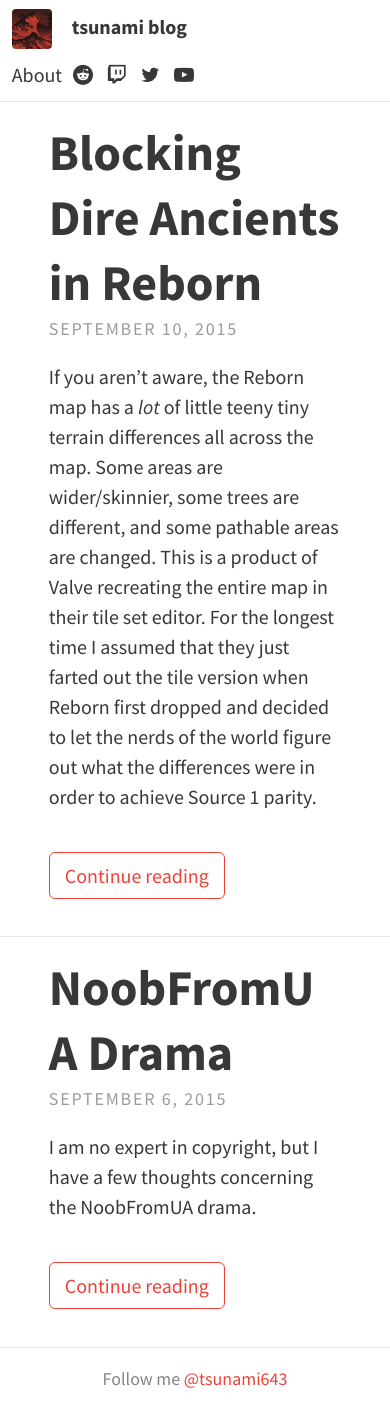
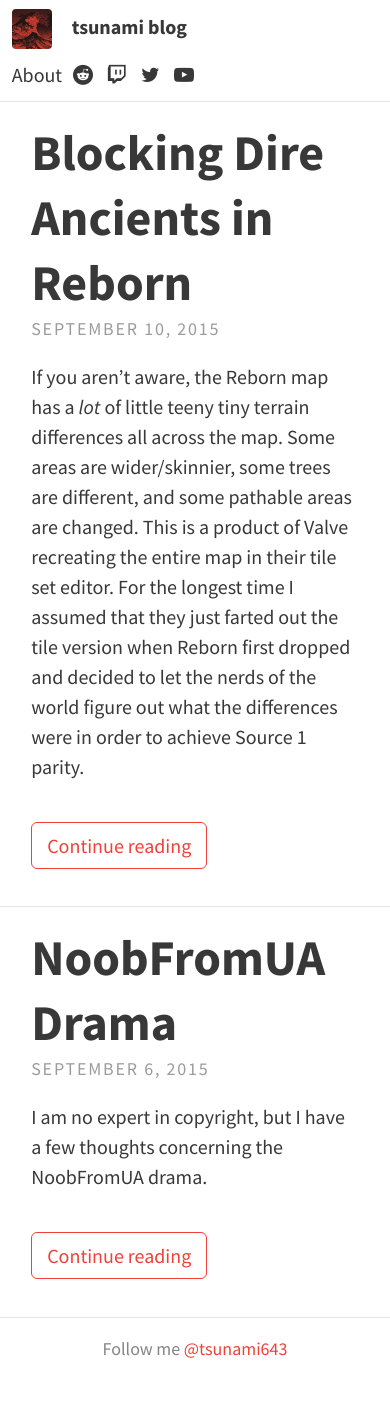
Before and after one commit to tsunami643/blog, a Jekyll site: the page built from index.html, in a window 390 px wide. Built offline with Jekyll 4.4.1, drawn with Linux system fonts in a browser that asks for light colours; nearby versions of some CDN libraries; the list of posts is cut into pages by our own code; after the commit the page ends 1380 px from its top, so only the background shows below that.

Commit message:
mobile padding change

```diff
--- a/_sass/base/_utility.scss
+++ b/_sass/base/_utility.scss
@@ -8,7 +8,7 @@
 %padding-regular {
   padding: $padding-small $padding-large;
   @media (max-width: 1000px) {
-    padding: $padding-small * 1.5 $padding-large / 1.6;
+    padding: $padding-small * 1.5 $padding-large / 2.5;
   }
 }
 %link-hover {
```
